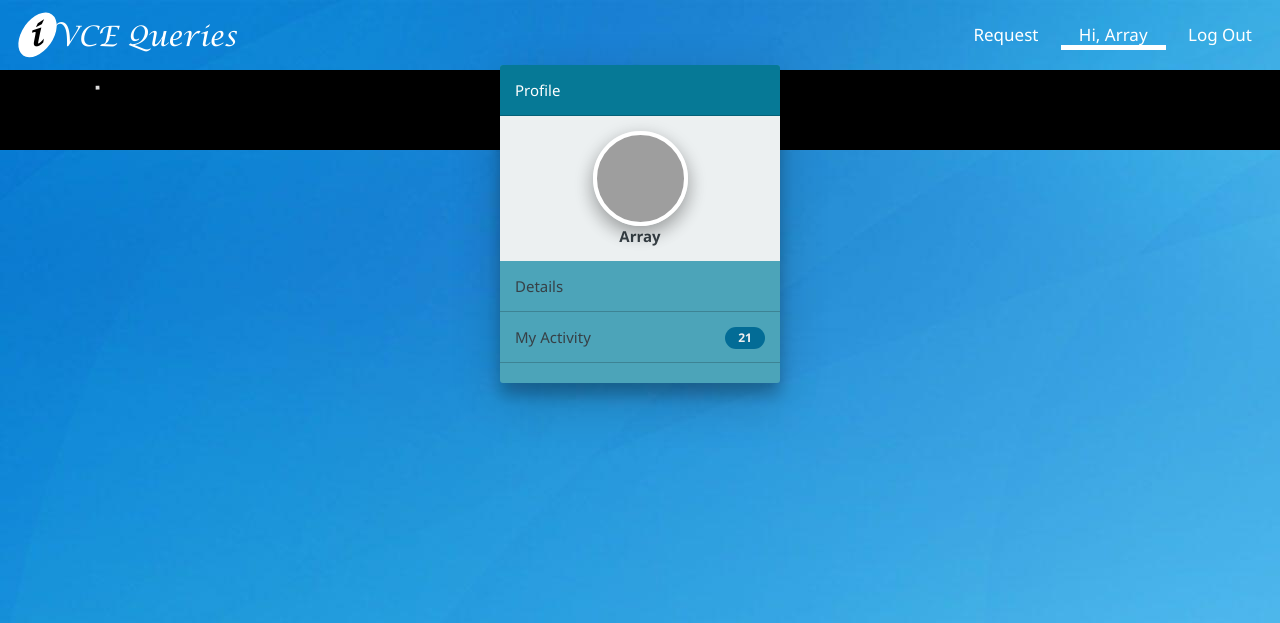
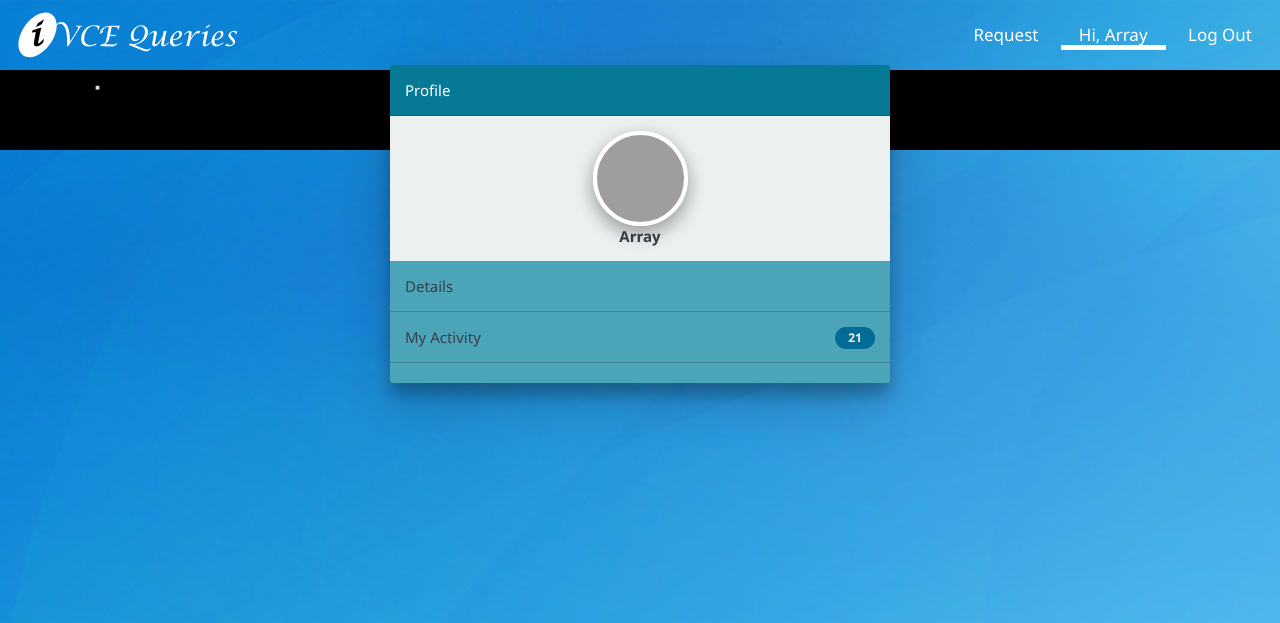
Before and after one commit to nagaveni-developer/Portal, a PHP site: page /profile.php in a window 1280 px wide. Shown: the top 623 px of the page. Run offline with PHP 8.4, Linux system fonts and the light colour scheme; a user stored in the database is signed in; data comes from the database, SQL or seed files in the repository; some libraries are stand-ins or nearby versions; grey boxes are pictures that could not be loaded.

Commit message:
profile width:)

```diff
--- a/profile.php
+++ b/profile.php
@@ -31,9 +31,9 @@
 
 }
 .accordion{
-	width:80%;
+	width:1780%;
 	margin:auto;
-	max-width:280px;
+	max-width:500px;
 	overflow:hidden;
 	border-radius:3px;
     color:white;
```
